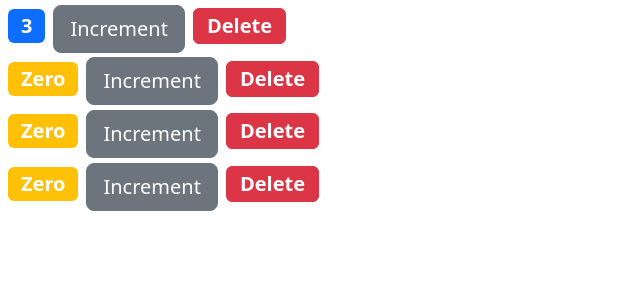
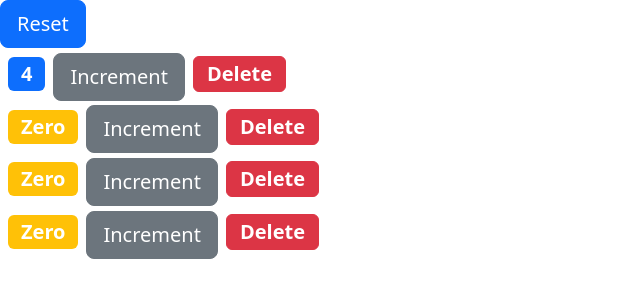
Before and after one commit to md0011/counter-app, a React (Create React App) app: page / in a window 1280 px wide. Shown: the top 300 px of the page, without its empty margins (0-640 px from the left). Built offline with nearby package versions, Linux system fonts and the light colour scheme.

Commit message:
Removing the local state

```diff
--- a/src/components/counter.jsx
+++ b/src/components/counter.jsx
@@ -1,41 +1,25 @@
 import React, { Component } from 'react'
 
 export class Counter extends Component {
-    state={
-        count: this.props.counter.value
-        // tags: ['tag1', 'tag2']
-    }
-
   render() {
     return (
       <div>
         <span className={this.getBadgeClasses()}>{this.formatCount()}</span>
-        <button onClick={this.handleIncrement} className="btn btn-secondary btn-lg">Increment</button>
+        <button onClick={ () => this.props.onIncrement(this.props.counter)} className="btn btn-secondary btn-lg">Increment</button>
         <button onClick={ () => this.props.onDelete(this.props.counter.id) } className="btn btn-danger btn-lg badge fs-5 m-2">Delete</button> <br />
-        {/* {this.state.tags.length===0 && "Please create a new tag!"}
-        {this.renderTags()} */}
       </div>
     )
   }
 
   formatCount(){
-    const {count} = this.state;
-    return count===0 ? "Zero" : count;
+    const {value} = this.props.counter;
+    return value===0 ? "Zero" : value;
 }
 
   getBadgeClasses() {
     let classes = "badge fs-5 m-2 bg-";
-    classes += (this.state.count === 0 ? "warning" : "primary");
+    classes += (this.props.counter.value === 0 ? "warning" : "primary");
     return classes;
-  }
-
-  // renderTags(){
-  //   if (this.state.tags.length === 0) return <p>There are no Tags!</p>;
-  //   return <ul> {this.state.tags.map(tag => <li key={tag}>{tag}</li>)} </ul>
-  // }
-
-  handleIncrement = () =>{
-    this.setState({ count: this.state.count + 1})
   }
 
 }
--- a/src/components/counters.jsx
+++ b/src/components/counters.jsx
@@ -4,23 +4,48 @@
 export class Counters extends Component {
     state = {
         counters: [
-            {id: 1, value: 3},
+            {id: 1, value: 4},
             {id: 2, value: 0},
             {id: 3, value: 0},
             {id: 4, value: 0}
         ]
     }
 
+  handleIncrement = counter => {
+    const counters = [...this.state.counters]
+    const index = counters.indexOf(counter)
+    counters[index] = { ...counter }
+    counters[index].value++
+    this.setState({ counters })
+  }
+
   handleDelete = counterId => {
     const counters = this.state.counters.filter(c => c.id !== counterId);
     this.setState({ counters });
   }
 
+  handleReset = () => {
+    const counters = this.state.counters.map(c => {
+      c.value = 0;
+      return c;
+    })
+    this.setState({ counters })
+  }
+
   render() {
     return (
       <div>
+
+        <button onClick={this.handleReset} className="btn btn-primary btn-lg">Reset</button>
+
         {this.state.counters.map(counter =>
-          <Counter key={counter.id} counter={counter} onDelete={this.handleDelete} /> )}
+          <Counter
+            key = {counter.id}
+            counter = {counter}
+            onIncrement = {this.handleIncrement}
+            onDelete={this.handleDelete} />
+        )}
+
       </div>
     )
   }
```
